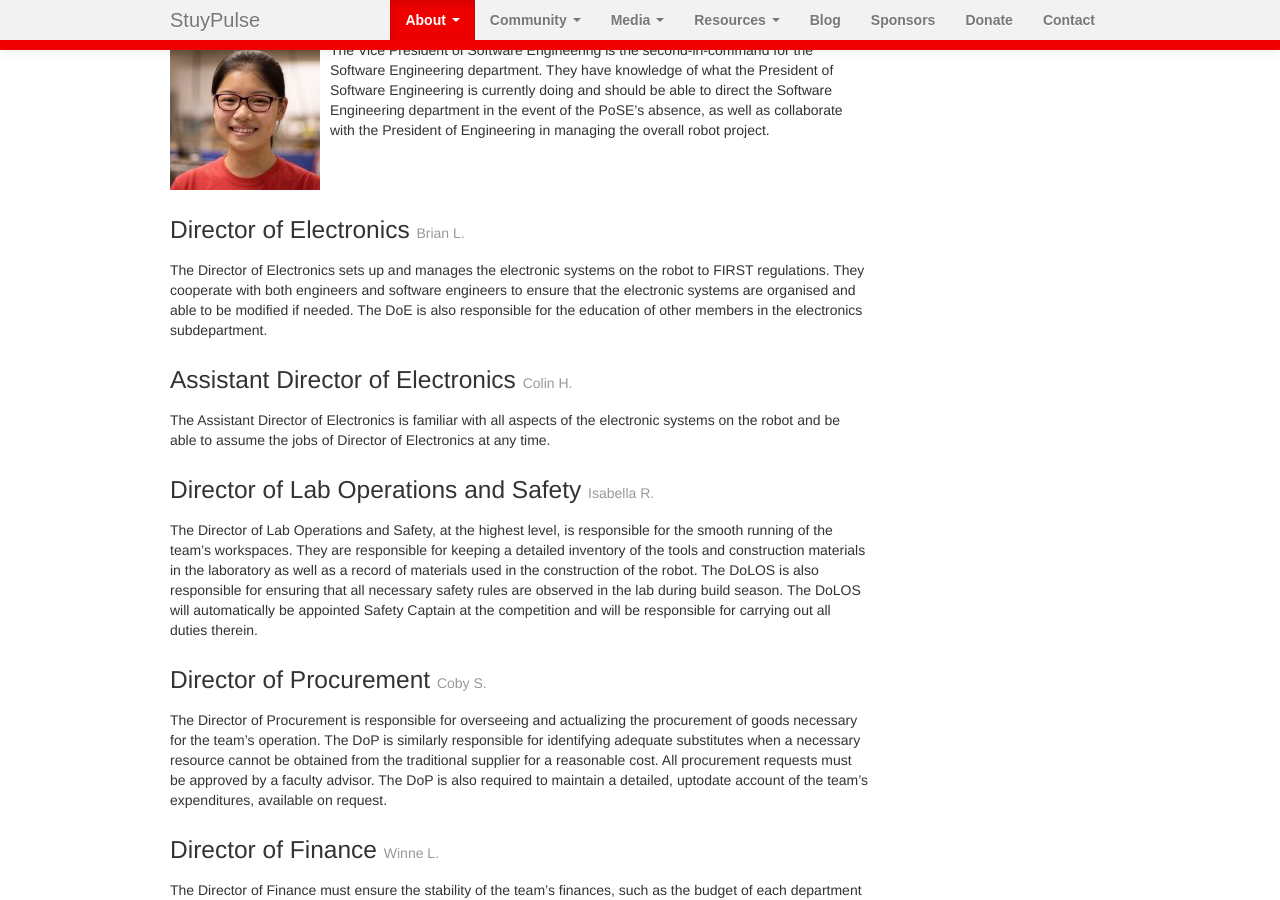
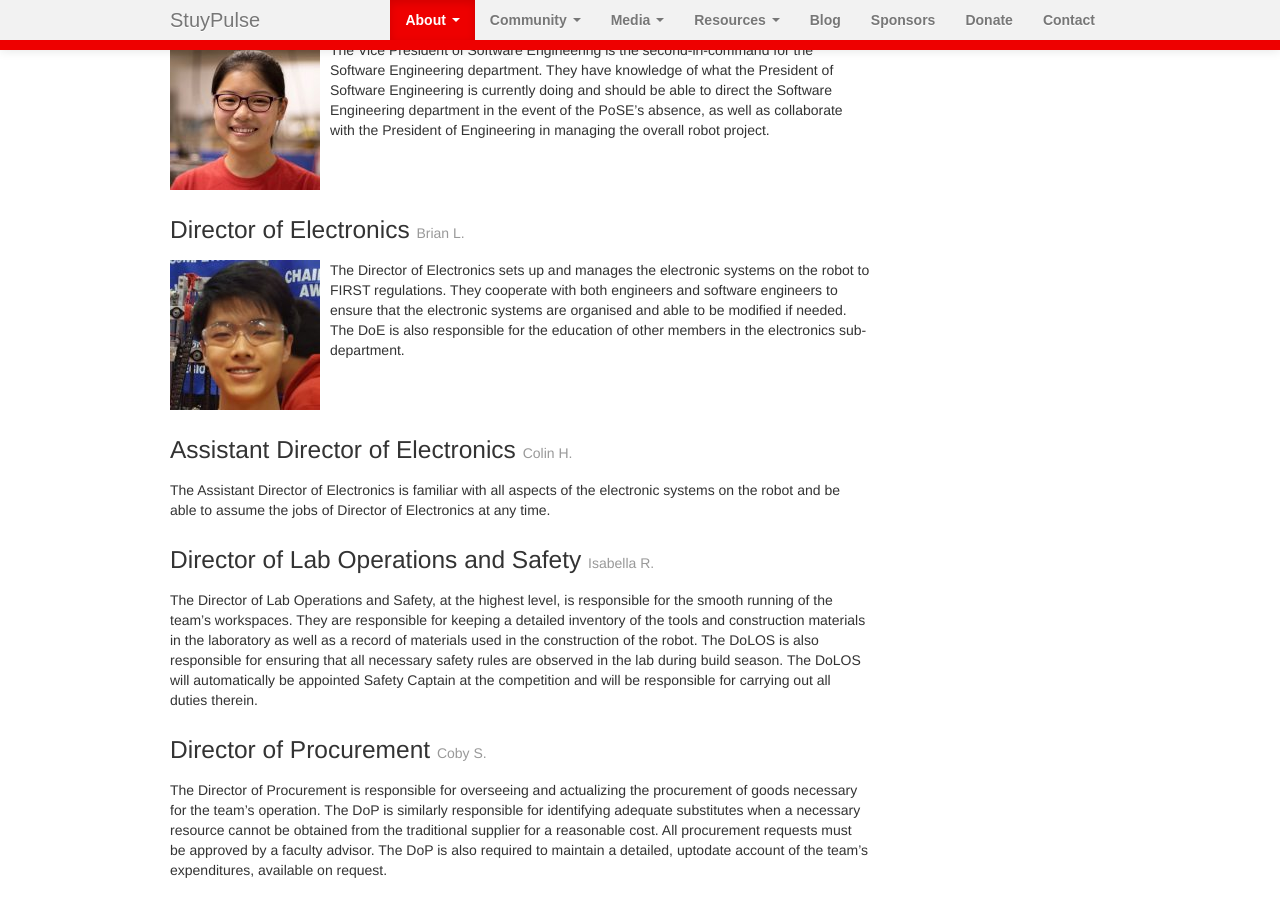
Before and after one commit to StuyPulse/team694.github.io, a Jekyll site: the page built from about/ec/index.md, in a window 1280 px wide and 900 px high, scrolled down 1330 px. Built offline with Jekyll 4.4.1, drawn with Linux system fonts in a browser that asks for light colours; nearby versions of some CDN libraries.

Commit message:
Add pic for Brian Leung

```diff
--- a/_data/ec.yml
+++ b/_data/ec.yml
@@ -31,6 +31,7 @@ procurement:
     name: Coby S.
 electronics:
     name: Brian L.
+    photo: /img/ec/brian_leung.jpg
 adoe:
     name: Colin H.
 field:
```
Also changed, not shown: img/ec/brian_leung.jpg (added).
